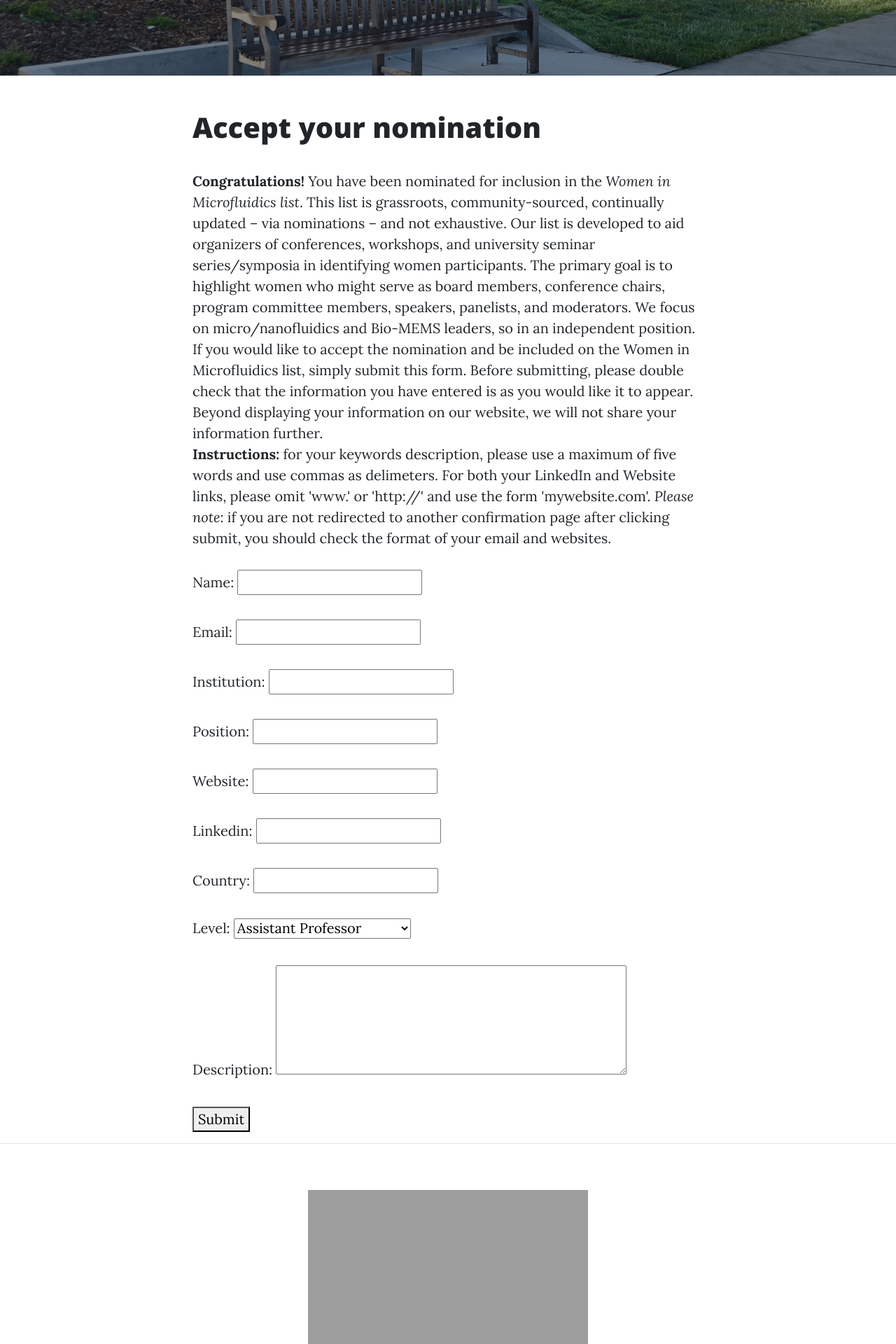
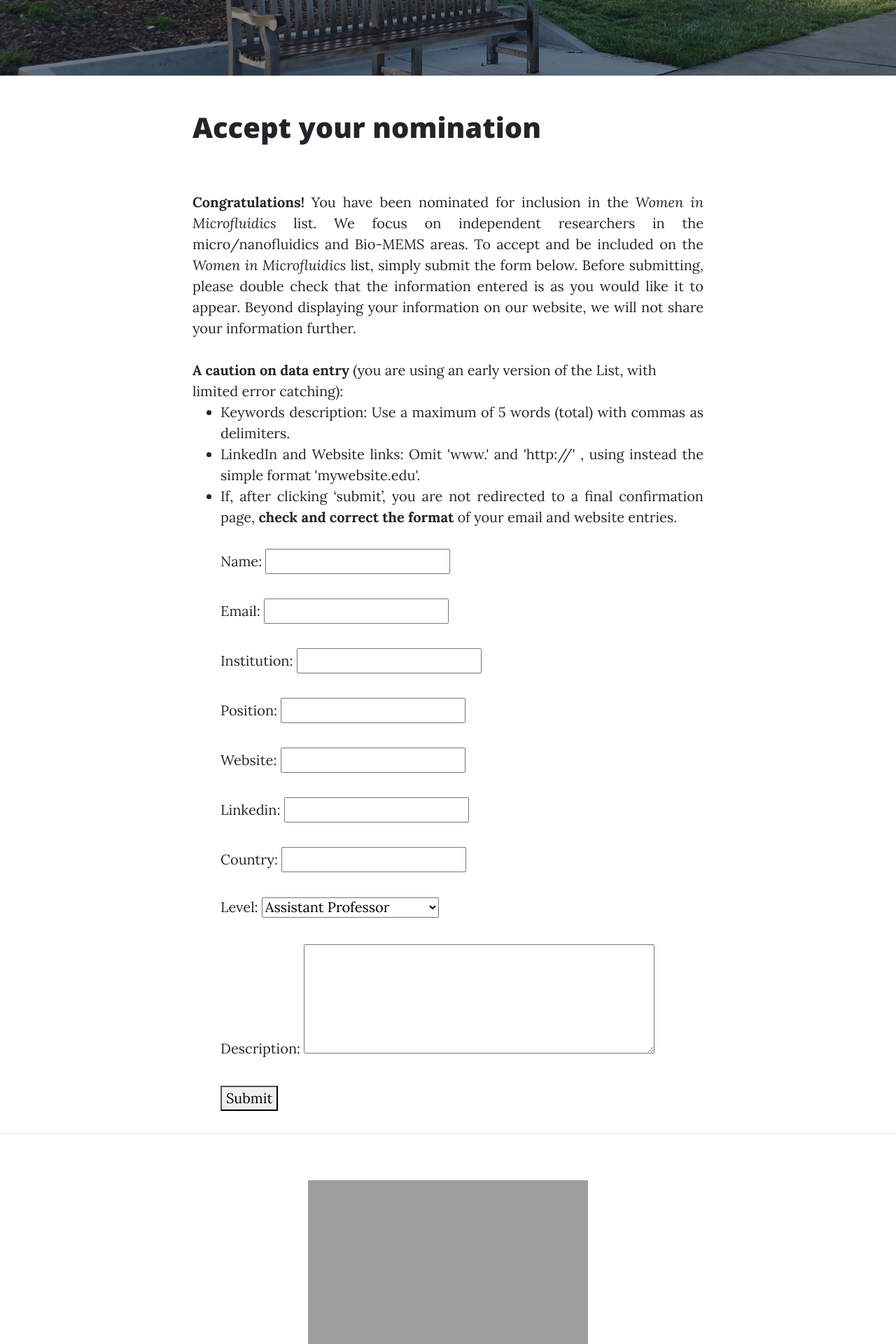
Before and after one commit to katiechen1/researcher-app, a Django app: page /nomineeinfo/ in a window 1280 px wide. Shown: the part 520-2440 px from the top of the page at 70% size. Run offline with Django 3.2, Linux system fonts and the light colour scheme; some libraries are stand-ins or nearby versions; grey boxes are pictures that could not be loaded.

Commit message:
fixed text

```diff
--- a/dbapp/settings.py
+++ b/dbapp/settings.py
@@ -128,5 +128,5 @@ STATICFILES_DIRS = [
 EMAIL_USE_TLS = True
 EMAIL_HOST = 'smtp.gmail.com'
 EMAIL_HOST_USER = 'microfluidics.berkeley@gmail.com'
-EMAIL_HOST_PASSWORD = 'microfluidics123'
+EMAIL_HOST_PASSWORD = 'ucberkeley2018'
 EMAIL_PORT = 587
--- a/researchers/templates/home.html
+++ b/researchers/templates/home.html
@@ -6,8 +6,7 @@
 
 <div class="post-preview">
   <p class="post-meta">
-  Welcome! This list is grassroots, community-sourced, continually updated – via nominations – and not exhaustive. We aim to aid conference chairs and organizers in identifying speakers, panelists, and moderators for inclusion in conferences and workshops. Our research and technology focus is micro/nanofluidics and Bio-MEMS content. To nominate yourself or a colleague, please visit our ‘Nominate’ page.</p>
-
+  Welcome! This list is an evolving (non-exhaustive) compendium of female industry and academic researchers. We aim to raise the profile of women leading research in micro/nanofluidics and Bio-MEMS. To nominate yourself or multiple colleagues, please visit our ‘Nominate’ page and share the Women in Microfluidics list with others, especially conference and workshop organizers and program committees (<a href="http://microfluidics.berkeley.edu">microfluidics.berkeley.edu</a>). Thank you! </p>
   <br>
 </div>
 
--- a/researchers/templates/nomineeinfo.html
+++ b/researchers/templates/nomineeinfo.html
@@ -5,9 +5,15 @@
 <h1>Accept your nomination</h1>
 
 <br>
- <p1 align="justify"> <b>Congratulations!</b> You have been nominated for inclusion in the <i>Women in Microfluidics list</i>. This list is grassroots, community-sourced, continually updated – via nominations – and not exhaustive. Our list is developed to aid organizers of conferences, workshops, and university seminar series/symposia in identifying women participants.  The primary goal is to highlight women who might serve as board members, conference chairs, program committee members, speakers, panelists, and moderators. We focus on micro/nanofluidics and Bio-MEMS leaders, so in an independent position.  If you would like to accept the nomination and be included on the Women in Microfluidics list, simply submit this form. Before submitting, please double check that the information you have entered is as you would like it to appear. Beyond displaying your information on our website, we will not share your information further. </p1><br>
- <p1><b>Instructions:</b> for your keywords description, please use a maximum of five words and use commas as delimeters. For both your LinkedIn and Website links, please omit 'www.' or 'http://' and use the form 'mywebsite.com'. <i>Please note</i>: if you are not redirected to another confirmation page after clicking submit, you should check the format of your email and websites.<p1>
+ <p1 align="justify">
 
+ <p><b>Congratulations!</b> You have been nominated for inclusion in the <i>Women in Microfluidics</i> list. We focus on independent researchers in the micro/nanofluidics and Bio-MEMS areas. To accept and be included on the <i>Women in Microfluidics</i> list, simply submit the form below. Before submitting, please double check that the information entered is as you would like it to appear. Beyond displaying your information on our website, we will not share your information further.</p>
+ <p2><b>A caution on data entry</b> (you are using an early version of the List, with limited error catching):
+ <br>
+ <ul>
+	 <li>Keywords description: Use a maximum of 5 words (total) with commas as delimiters.</li>
+	 <li>LinkedIn and Website links: Omit 'www.' and 'http://' , using instead the simple format 'mywebsite.edu'. </li>
+	 <li>If, after clicking ‘submit’, you are not redirected to a final confirmation page, <b>check and correct the format</b> of your email and website entries.
 
 
 <form role="form" action="" method="post">
--- a/researchers/templates/thanks.html
+++ b/researchers/templates/thanks.html
@@ -1,5 +1,5 @@
 {% extends "base.html" %}
 
 {% block content %}
-<p>Thank you for your submission!  The Nominee has been contacted. If you’d like to make another nomination, please visit our Nominate page again.</p>
+<p>Thank you for your submission!  The Nominee has been contacted. If you’d like to make another nomination, please visit our <a href="https://microfluidics.berkeley.edu/nominate">Nominate page</a> again.</p>
 {% endblock %}
```
Also changed, not shown: researchers/templates/temp1.txt (+4 -4 lines).
